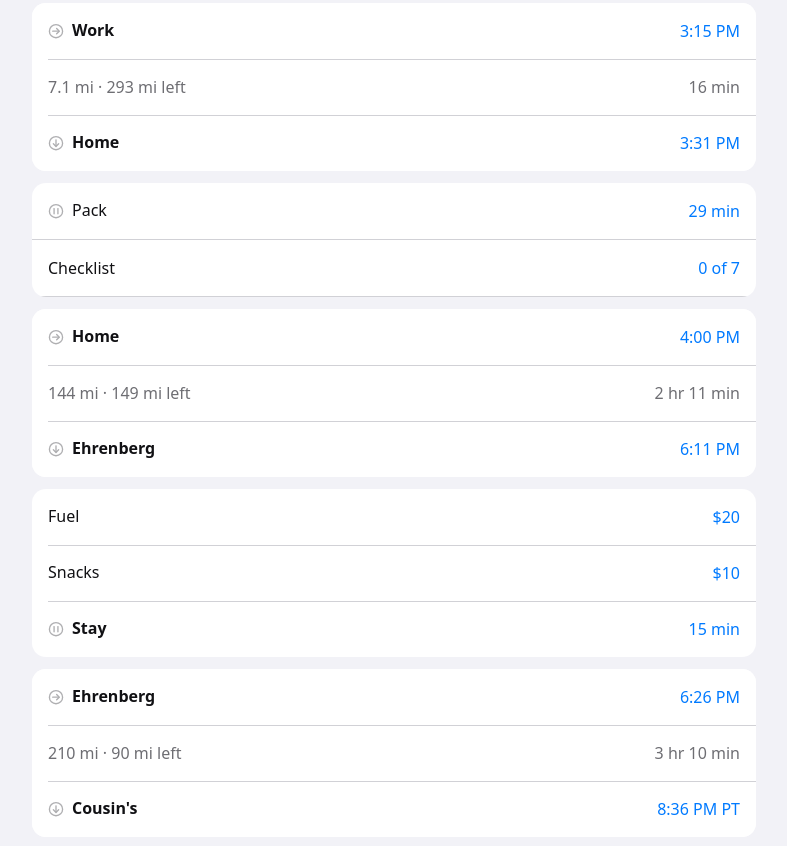
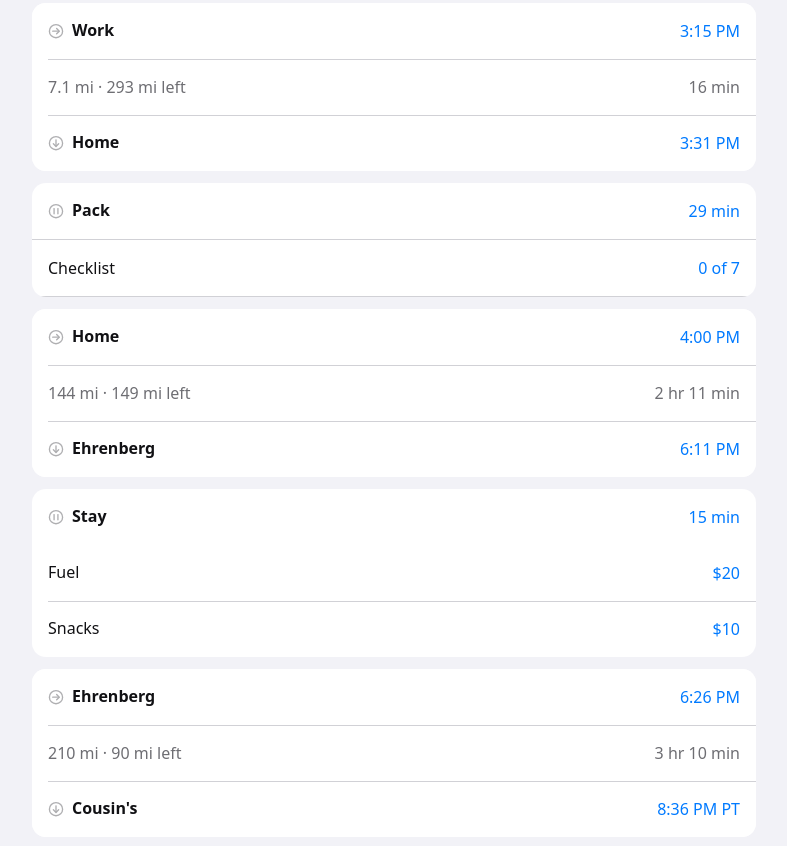
Before and after one commit to BabeDrums/babel-trip, a plain HTML site: page index.html in a window 1280 px wide. Shown: the part 767-1613 px from the top of the page, without its empty margins (246-1033 px from the left). Drawn offline with Linux system fonts and the light colour scheme.

Commit message:
Normalize Stay row order and bold Pack

```diff
--- a/index.html
+++ b/index.html
@@ -29,6 +29,7 @@
 #babel-trip-current .travelVacated{display:none!important}
 #babel-trip-current .stopGroup>.row:first-child:not(.roleRow) .placeLabel{font-weight:600}
 #babel-trip-current .stayRow .label{font-weight:600}
+#babel-trip-current .row:has(#homeStopText) .label{font-weight:600}
 #babel-trip-current .statusGroup>.row{height:44px}
 #babel-trip-current .previewHint{color:var(--secondary);text-align:center;padding:0 4px 16px}
 
@@ -250,7 +251,7 @@
 
 
 <div id="resetBar" class="resetBar hidden"><button id="resetTimings" type="button" title="Restore arrival and departure estimates without changing durations or costs" aria-label="Reset edited arrival and departure clocks">Reset clocks</button></div>
-<div class="buildVersion" aria-label="Babel Trip version">v1.7.39</div>
+<div class="buildVersion" aria-label="Babel Trip version">v1.7.40</div>
 <script>
 (function(){
   var r=document.getElementById('babel-trip-current'); if(!r||r.dataset.ready)return; r.dataset.ready='1';
@@ -423,9 +424,15 @@
     $('#sundayBreakfastDeparture').value='09:50';
     render();
   });
-  var travelMoves=[],travelLabelMoves=[];
+  var travelMoves=[],travelLabelMoves=[],activityMoves=[];
   function isRouteVisible(node){return !node.closest('.hidden')}
   function restoreTravelCards(){
+    for(var a=activityMoves.length-1;a>=0;a--){
+      var activityRec=activityMoves[a],activityMark=activityRec.mark;
+      if(activityMark.parentNode)activityMark.parentNode.insertBefore(activityRec.node,activityMark.nextSibling);
+      if(activityMark.parentNode)activityMark.parentNode.removeChild(activityMark);
+    }
+    activityMoves=[];
     for(var i=travelMoves.length-1;i>=0;i--){
       var rec=travelMoves[i],mark=rec.mark;
       if(mark.parentNode)mark.parentNode.insertBefore(rec.node,mark.nextSibling);
@@ -443,6 +450,62 @@
     node.parentNode.insertBefore(mark,node);
     travelMoves.push({node:node,mark:mark});
     leg.insertBefore(node,before||null);
+  }
+  function moveActivityRow(node,target,before){
+    if(node.parentNode===target&&node===before)return;
+    var mark=document.createComment('babel-trip-activity');
+    node.parentNode.insertBefore(mark,node);
+    activityMoves.push({node:node,mark:mark});
+    target.insertBefore(node,before||null);
+  }
+  function activityLabel(row){
+    var label=row&&row.querySelector('.label');
+    return label?label.textContent.replace(/\s+/g,' ').trim():'';
+  }
+  function normalizeActivityOrder(){
+    allNodes('.flowStack,.journeyBranch').forEach(function(parent){
+      if(!isRouteVisible(parent))return;
+      var children=Array.from(parent.children),i=0;
+      while(i<children.length){
+        var first=children[i];
+        if(!first.classList.contains('stopGroup')||first.classList.contains('hidden')||first.classList.contains('travelVacated')){i++;continue}
+        var chain=[first],j=i+1;
+        while(j<children.length){
+          var next=children[j];
+          if(next.classList.contains('stopGroup')&&!next.classList.contains('hidden')&&!next.classList.contains('travelVacated')){chain.push(next);j++;continue}
+          break;
+        }
+        var rows=[];
+        chain.forEach(function(group){
+          Array.from(group.children).forEach(function(child){
+            if(child.classList.contains('row')&&!child.classList.contains('hidden'))rows.push(child);
+          });
+        });
+        var stay=rows.find(function(row){return row.classList.contains('stayRow')});
+        if(stay){
+          var targetRow=rows.find(function(row){return activityLabel(row)==='Target'});
+          var targetGroup=targetRow?targetRow.parentElement:chain[0];
+          var before=null;
+          if(targetRow){
+            before=targetRow.nextSibling;
+          }else{
+            before=Array.from(targetGroup.children).find(function(child){
+              return child.classList.contains('row')&&!child.classList.contains('hidden');
+            })||null;
+          }
+          var alreadyCorrect=stay.parentElement===targetGroup&&((targetRow&&stay.previousElementSibling===targetRow)||(!targetRow&&stay===before));
+          if(!alreadyCorrect){
+            var source=stay.parentElement;
+            moveActivityRow(stay,targetGroup,before);
+            var sourceVisible=Array.from(source.children).some(function(child){
+              return child.classList.contains('row')&&!child.classList.contains('hidden');
+            });
+            if(!sourceVisible)source.classList.add('travelVacated');
+          }
+        }
+        i=j;
+      }
+    });
   }
   function buildTravelCards(){
     var legs=allNodes('.travelLeg[data-car-miles]').filter(isRouteVisible);
@@ -818,6 +881,7 @@
     updateDriveRanges();
     show('resetBar',hasTimeOverrides());
     buildTravelCards();
+    normalizeActivityOrder();
   }
 })();
 (function () {
```
